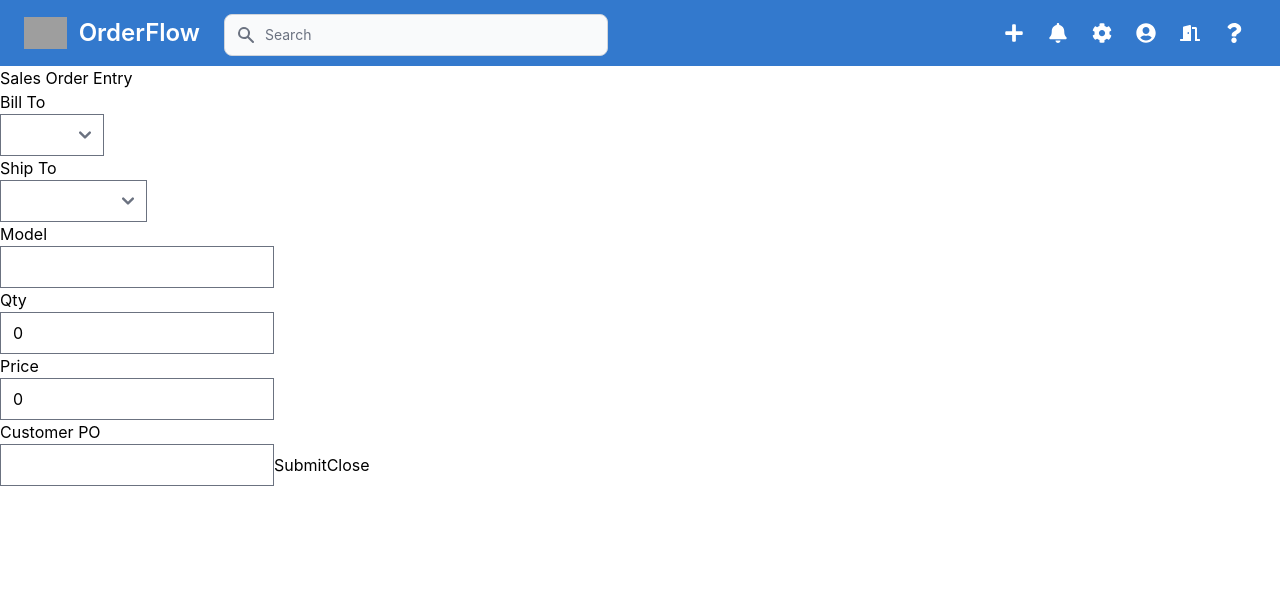
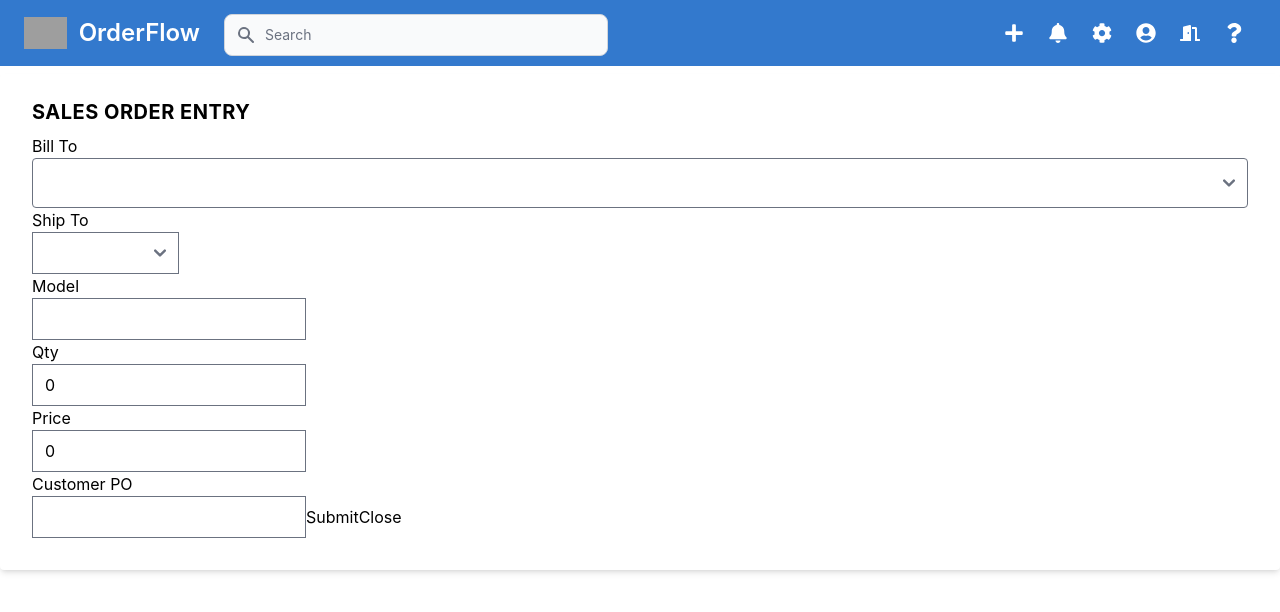
Before and after one commit to jcho-project/orderflow, a React (Create React App) app: page /create in a window 1280 px wide. Shown: the top 612 px of the page. Built offline with nearby package versions, Linux system fonts and the light colour scheme; grey boxes are pictures that could not be loaded.

Commit message:
remove addOrder and OrderContext import from CreateForm // start initial base styling of CreateForm // require more detail styling per input for CreateForm

```diff
--- a/src/components/orders/CreateForm.jsx
+++ b/src/components/orders/CreateForm.jsx
@@ -3,11 +3,8 @@ import { useContext, useState } from 'react';
 import { useNavigate } from 'react-router-dom';
 
 import { db } from "../../config/firebase"
-import OrderContext from '../../context/OrderContext';
 
 function CreateForm() {
-  const { addOrder } = useContext(OrderContext);
-
   const navigate = useNavigate();
 
   const initialValues = {
@@ -49,11 +46,11 @@ function CreateForm() {
   };
 
   return (
-    <>
-      <h2 className="title">Sales Order Entry</h2>
+    <div className="bg-white shadow-md rounded px-8 pt-6 pb-8 mb-4 flex flex-col my-2">
+      <h2 className="uppercase tracking-wide text-grey-darker text-xl font-bold mb-2">Sales Order Entry</h2>
       <form onSubmit={handleSubmit}>
         <h4>Bill To</h4>
-        <select name="bill-to" value={values['bill-to']} onChange={handleInputChange}>
+        <select className="appearance-none w-full bg-grey-lighter border border-grey-lighter text-grey-darker py-3 px-4 pr-8 rounded" name="bill-to" value={values['bill-to']} onChange={handleInputChange}>
           <option value=""></option>
           <option value="MSH">MSH</option>
           <option value="Saturn">Saturn</option>
@@ -95,7 +92,7 @@ function CreateForm() {
           Close
         </button>
       </form>
-    </>
+    </div>
   );
 }
 
```
